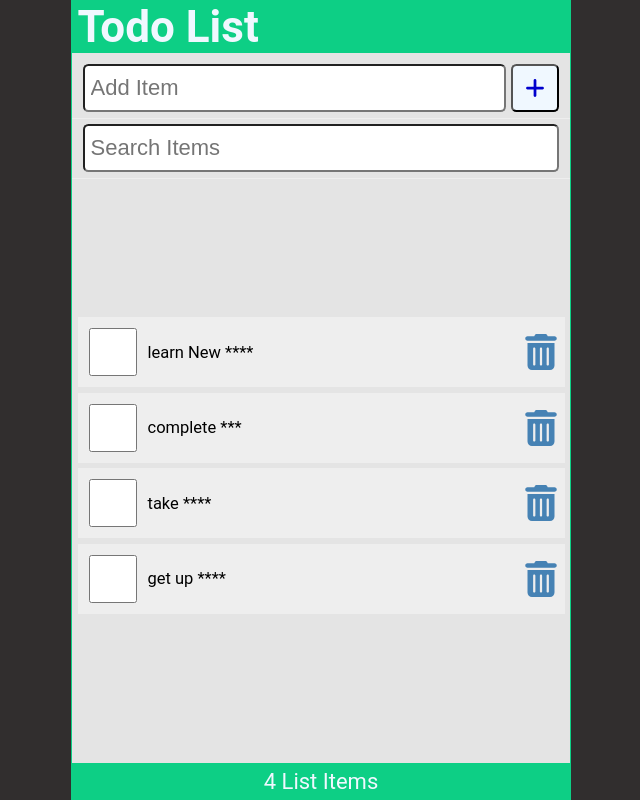
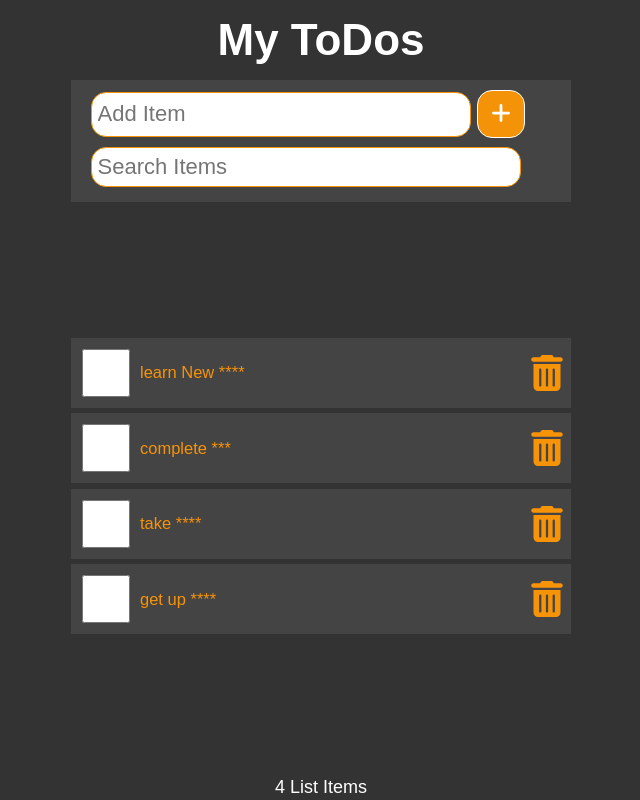
Before and after one commit to AjayKrishna-S/Todo-List-react.js-, a React (Create React App) app: page / in a window 1280 px wide. Shown: the whole page, without its empty margins (319-959 px from the left). Built offline with nearby package versions, Linux system fonts and the light colour scheme.

Commit message:
change css

```diff
--- a/src/Header.js
+++ b/src/Header.js
@@ -10,7 +10,7 @@ const Header = ({title}) => {
 }
 
 Header.defaultProps = {
-  title : "Todo List"
+  title : "My ToDos"
 }
 
 export default Header
--- a/src/index.css
+++ b/src/index.css
@@ -4,19 +4,24 @@
   box-sizing: border-box;
 }
 
+
+:root {
+  --primary:#333333;
+  --secondary:#444444;
+  --textColor:#f79307;
+}
+
 html {
   font-size: 22px;
-
 }
 
 body {
   min-height: 100vh;
-  font-family: 'Roboto', 'Oxygen',
-    'Ubuntu', 'Cantarell', 'Fira Sans', 'Droid Sans', 'Helvetica Neue',
-    sans-serif;
+  font-family:sans-serif;
   -webkit-font-smoothing: antialiased;
   -moz-osx-font-smoothing: grayscale;
-  background-color: rgb(49, 46, 46)
+  background-color: var(--primary)
+
 }
 
 .App {
@@ -27,18 +32,18 @@ body {
   height: 100vh;
   width: 100%;
   max-width: 500px;
-  background-color: rgb(228, 228, 228);
-  border: 1px solid rgb(13, 207, 133);
+  background-color: var(--primary);
+  color: white;
   margin: auto;
 }
 
 header {
+  background-color: var(--primary);
+  color: white;
   width: 100%;
-  padding: 0 0.25em;
-  background-color: rgb(13, 207, 133);
-  color: aliceblue;
+  height: 80px;
   display: flex;
-  justify-content: space-between;
+  justify-content: center;
   align-items: center;
 }
 
@@ -50,21 +55,22 @@ main {
   justify-content: center;
   align-items: center;
   overflow-y: auto;
+
 }
 
 footer {
   width: 100%;
-  padding: 0.25em;
-  background-color: rgb(13, 207, 133);
-  color: aliceblue;
+  height: 25px;
+  background-color: var(--primary);
+  color: white;
   display: grid;
   place-content: center;
+  font-size: 18px;
 }
 
 ul {
   width: 100%;
   list-style: none;
-  padding: 0 0.25rem 0.25rem;
 }
 
 ul li::before {
@@ -72,12 +78,14 @@ ul li::before {
 }
 
 .item {
+  width: 100%;
   display: flex;
   justify-content: flex-start;
   align-items: center;
   padding: 0.5rem 0 0.5rem 0.5rem;
   margin: 0.25rem 0;
-  background-color: #eee;
+  background-color: var(--secondary);
+  color: var(--textColor);
 }
 
 .item:first-child {
@@ -93,7 +101,7 @@ ul li::before {
   height: 48px;
   min-height: 48px;
   cursor: pointer;
-  margin-right: 0.5rem;
+  margin-right: 10px;
 }
 
 .item input[type="checkbox"]:focus + label {
@@ -110,23 +118,25 @@ ul li::before {
   min-width: 48px;
   height: 36px;
   font-size: 1rem;
-  color: steelblue;
+  color: var(--textColor);
   cursor: pointer;
 }
 
 .item svg:focus,
 .item svg:hover {
-  color: red;
+  color: rgb(255, 66, 8);
   outline: none;
 }
 
 .addForm {
   width: 100%;
+  height: 60px;
   display: flex;
   justify-content: flex-start;
-  margin: 0.5rem 0 0;
-  padding: 0 0.5rem 0.25rem;
-  border-bottom: 1px solid #eee;
+  background: var(--secondary);
+  display: flex;
+  align-items: center;
+  padding: 15px 20px 7px 20px;
 }
 
 .addForm label {
@@ -136,30 +146,32 @@ ul li::before {
 
 .addForm input[type='text'] {
   flex-grow: 1;
-  max-width: calc(100% - 50px);
-  min-height: 48px;
+  max-width: calc(100% - 80px);
+  min-height: 45px;
   font-size: 1rem;
   padding: 0.25rem;
-  border-radius: 0.25rem;
   margin-right: 0.25rem;
   outline: none;
+  border-radius: 15px;
+  border:1px solid var(--textColor);
 }
 
 button {
   height: 48px;
   min-width: 48px;
-  border-radius: 0.25rem;
   padding: 0.5rem;
   font-size: 1rem;
-  background-color: aliceblue;
-  color: mediumblue;
+  background-color: #f49307;
+  color: white;
+  border:1px solid white;
+  border-radius: 15px;
   cursor: pointer;
 }
 
 button:focus,
 button:hover {
   color: white;
-  background-color: limegreen;
+  background-color: #ffad3b;
   outline: none;
 }
 
@@ -167,9 +179,10 @@ button:hover {
   width: 100%;
   display: flex;
   justify-content: flex-start;
-  margin: 0.25rem 0 0;
-  padding: 0 0.5rem 0.25rem;
-  border-bottom: 1px solid #eee;
+  background: var(--secondary);
+  display: flex;
+  align-items: center;
+  padding: 7px 20px 15px 20px;
 }
 
 .searchForm label {
@@ -179,10 +192,11 @@ button:hover {
 
 .searchForm input[type='text'] {
   flex-grow: 1;
-  max-width: 100%;
-  min-height: 48px;
+  max-width: calc(100% - 30px);
+  min-height: 40px;
   font-size: 1rem;
   padding: 0.25rem;
-  border-radius: 0.25rem;
   outline: none;
+  border-radius: 15px;
+  border:1px solid var(--textColor);
 }
```
